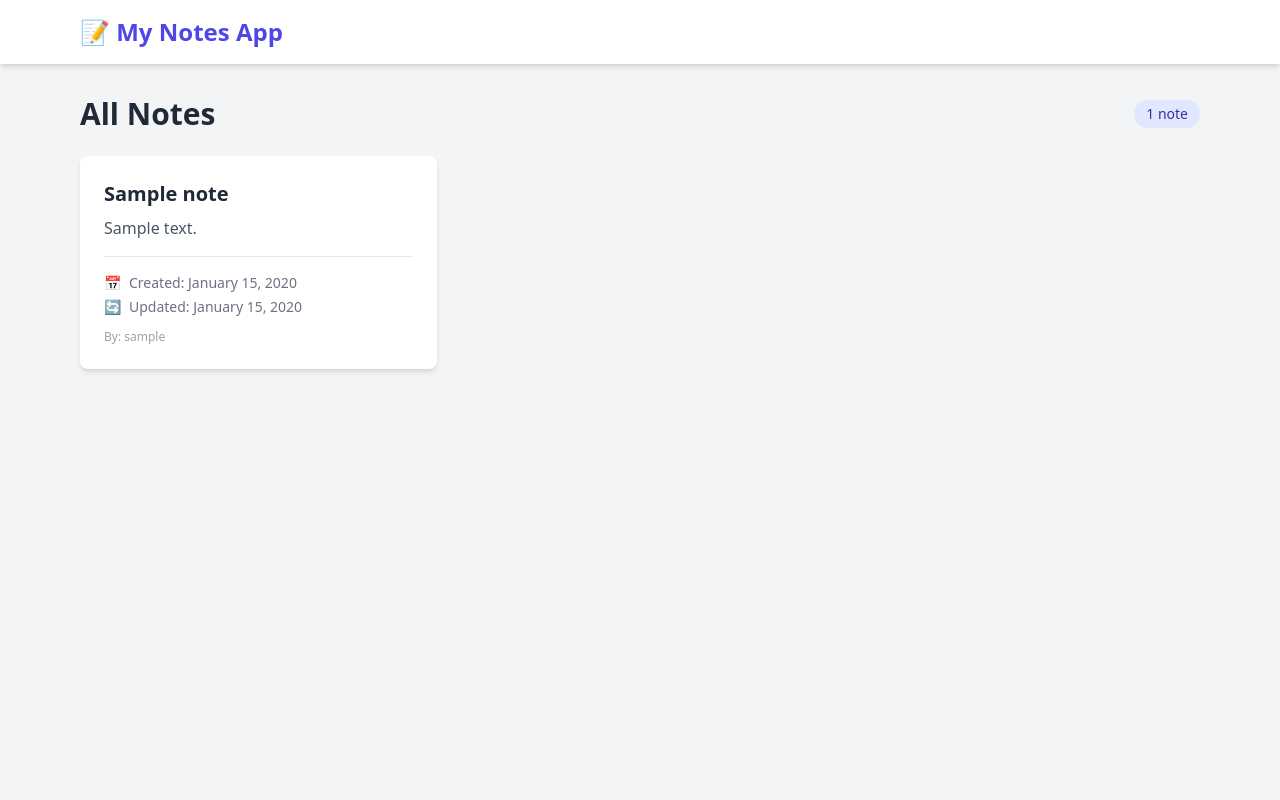
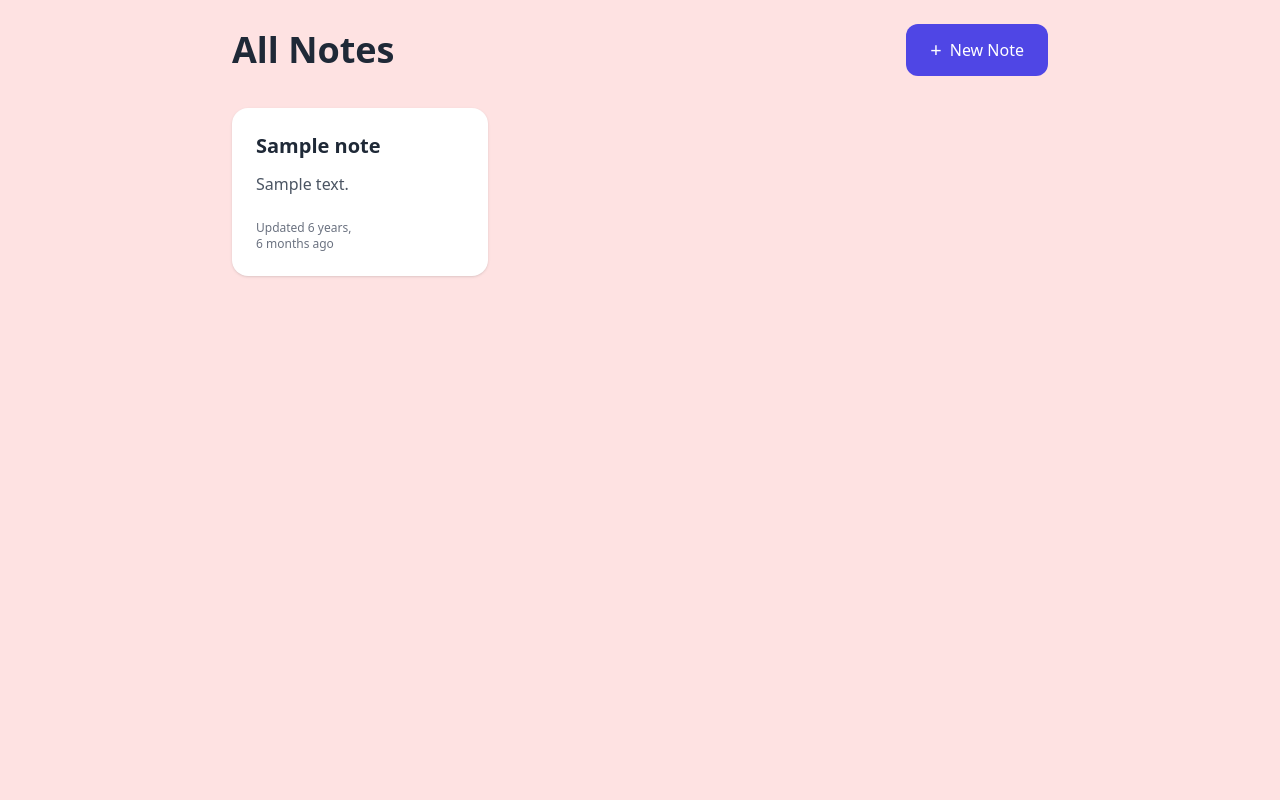
Before and after one commit to X3KSIS/notes-app, a Django app: template note_application/notes/templates/notes/index.html in a window 1280 px wide. Run offline with Django 5.2, Linux system fonts and the light colour scheme; the template is opened without the code that fills it: values that come from a table or form of the project are taken from there, others are empty; tables that the repository leaves empty hold one stand-in row (values such as "Sample post"); parts of the project's set-up code (start-up, migrations or seed data) failed here and were passed over; some libraries are stand-ins or nearby versions.

Commit message:
Refactor notes index template for improved layout

```diff
--- a/note_application/notes/templates/notes/index.html
+++ b/note_application/notes/templates/notes/index.html
@@ -1,86 +1,49 @@
-<!DOCTYPE html>
-<html lang="en">
-<head>
-    <meta charset="UTF-8">
-    <meta name="viewport" content="width=device-width, initial-scale=1.0">
-    <title>My Notes</title>
-    <!-- Tailwind CSS CDN -->
-    <script src="https://cdn.tailwindcss.com"></script>
-</head>
-<body class="bg-gray-100 min-h-screen">
+{% extends 'base.html' %}
+{% block title %}Notes{% endblock %}
 
-    <!-- Navigation -->
-    <nav class="bg-white shadow-md mb-8">
-        <div class="max-w-6xl mx-auto px-4 py-4">
-            <h1 class="text-2xl font-bold text-indigo-600">📝 My Notes App</h1>
-        </div>
-    </nav>
-
+{% block content %}
 <div class="max-w-6xl mx-auto px-4">
 
-        <!-- Page Header -->
-        <div class="flex justify-between items-center mb-6">
-            <h2 class="text-3xl font-bold text-gray-800">All Notes</h2>
-            <span class="bg-indigo-100 text-indigo-800 px-3 py-1 rounded-full text-sm font-medium">
-                {{ notes|length }} note{{ notes|length|pluralize }}
-            </span>
+    <div class="flex justify-between items-center mb-8">
+        <h2 class="text-4xl font-bold text-gray-800">All Notes</h2>
+        <a href="{% url 'notes:create' %}"
+           class="bg-indigo-600 text-white px-6 py-3 rounded-xl hover:bg-indigo-700 transition flex items-center gap-2">
+            <span class="text-xl">+</span> New Note
+        </a>
     </div>
 
-        <!-- Check if there are notes -->
     {% if notes %}
-
-            <!-- Notes Grid -->
         <div class="grid md:grid-cols-2 lg:grid-cols-3 gap-6">
-
             {% for note in notes %}
-                <div class="bg-white rounded-lg shadow-md p-6 hover:shadow-lg transition-shadow">
-
-                    <!-- Note Title -->
-                    <h3 class="text-xl font-bold text-gray-800 mb-2">
+            <div class="bg-white rounded-2xl shadow p-6 hover:shadow-xl transition-all group">
+                <h3 class="text-xl font-semibold text-gray-800 mb-3 line-clamp-2">
+                    <a href="{% url 'notes:detail' note.pk %}" class="hover:text-indigo-600">
                         {{ note.title }}
+                    </a>
                 </h3>
 
-                    <!-- Note Description -->
-                    <p class="text-gray-600 mb-4 line-clamp-3">
-                        {{ note.description }}
-                    </p>
+                <p class="text-gray-600 mb-6 line-clamp-4">{{ note.description }}</p>
 
-                    <!-- Timestamps -->
-                    <div class="border-t pt-4 mt-4 text-sm text-gray-500 space-y-1">
-                        <div class="flex items-center gap-2">
-                            <span>📅</span>
-                            <span>Created: {{ note.created|date:"F d, Y" }}</span>
-                        </div>
-                        <div class="flex items-center gap-2">
-                            <span>🔄</span>
-                            <span>Updated: {{ note.updated|date:"F d, Y" }}</span>
+                <div class="text-xs text-gray-500 flex justify-between items-center">
+                    <span>Updated {{ note.updated|timesince }} ago</span>
+                    <div class="flex gap-3 opacity-0 group-hover:opacity-100 transition">
+                        <a href="{% url 'notes:detail' note.pk %}" class="text-indigo-600 hover:underline">View</a>
+                        <a href="{% url 'notes:update' note.pk %}" class="text-amber-600 hover:underline">Edit</a>
                     </div>
                 </div>
-
-                    <!-- User Info (if note has a user) -->
-                    {% if note.user %}
-                    <div class="mt-3 text-xs text-gray-400">
-                        By: {{ note.user.username }}
+            </div>
+            {% endfor %}
+        </div>
+    {% else %}
+        <div class="text-center py-24 bg-white rounded-3xl shadow">
+            <div class="text-7xl mb-6"></div>
+            <h3 class="text-2xl font-semibold text-gray-600">No notes yet</h3>
+            <p class="text-gray-500 mt-3 mb-8">Create your first note to get started</p>
+            <a href="{% url 'notes:create' %}"
+               class="bg-indigo-600 text-white px-8 py-4 rounded-2xl text-lg inline-block hover:bg-indigo-700">
+                Create First Note
+            </a>
         </div>
     {% endif %}
-
 </div>
-                {% endfor %}
-
-            </div>
-
-        {% else %}
-
-            <!-- Empty State -->
-            <div class="text-center py-20 bg-white rounded-lg shadow">
-                <div class="text-6xl mb-4">📭</div>
-                <h3 class="text-xl font-semibold text-gray-600 mb-2">No notes yet</h3>
-                <p class="text-gray-500">Create your first note to get started!</p>
-            </div>
-
-        {% endif %}
-
-    </div>
-
-</body>
-</html>
+{% endblock %}
```
Lines whose indentation alone changed are shown as unchanged.
